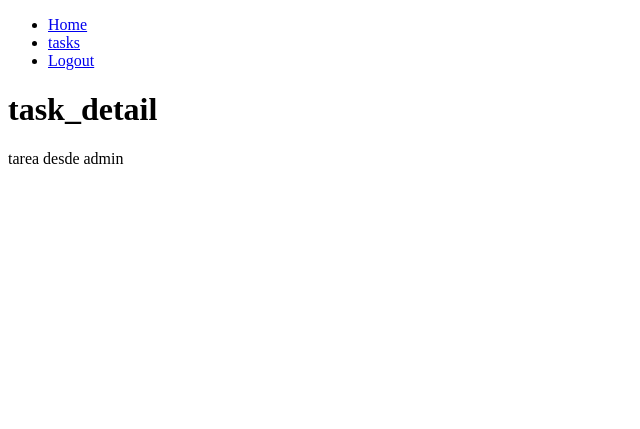
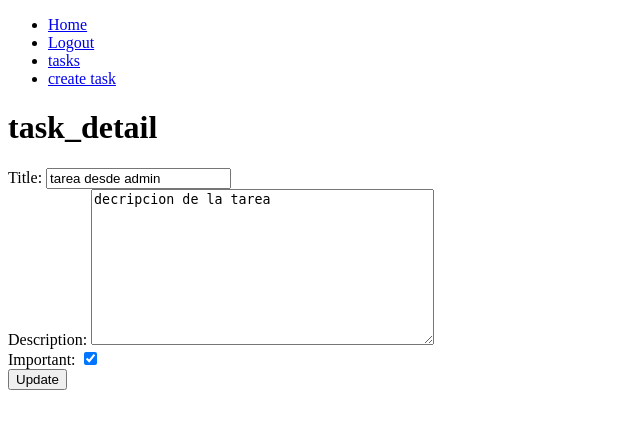
Before and after one commit to jaconet123/CRUD-Django, a Django app: page /task_detail/1 in a window 1280 px wide. Shown: the top 429 px of the page, without its empty margins (0-640 px from the left). Run offline with Django 5.2, Linux system fonts and the light colour scheme; a user stored in the database is signed in; data comes from the database, SQL or seed files in the repository; both versions use the stored data as it was after the commit.

Commit message:
tasks can be updated

```diff
--- a/tasks/templates/base.html
+++ b/tasks/templates/base.html
@@ -14,20 +14,22 @@
             <li>
                 <a href="{% url 'home' %}">Home</a>
             </li>
-            <li>
-                <a href="{% url 'tasks' %}">tasks</a>
-            </li>
-
 
             {% if user.is_authenticated %}
             <li>
                 <a href="{% url 'logoutx' %}">Logout</a>
             </li>
+            <li>
+                <a href="{% url 'tasks' %}">tasks</a>
+            </li>
+            <li>
+                <a href="{% url 'createtask' %}">create task</a>
+            </li>
             {% else %}
-              <li>
+            <li>
                 <a href="{% url 'signup' %}">signup</a>
             </li>
-             <li>
+            <li>
                 <a href="{% url 'loginx' %}">Login</a>
             </li>
             {% endif %}
--- a/tasks/templates/task_detail.html
+++ b/tasks/templates/task_detail.html
@@ -4,5 +4,12 @@
 {% block content %}
 
 <h1>task_detail</h1>
-{{task.title}}
+
+<form action="" method="POST">
+    {% csrf_token %}
+    {{error}}
+    {{form}}
+    <button>Update</button>
+</form>
+
 {% endblock %}
--- a/tasks/views.py
+++ b/tasks/views.py
@@ -1,4 +1,4 @@
-from django.shortcuts import render, redirect,get_object_or_404
+from django.shortcuts import render, redirect, get_object_or_404
 from django.db import IntegrityError
 from django.contrib.auth.forms import UserCreationForm, AuthenticationForm
 from django.contrib.auth.models import User
@@ -91,7 +91,25 @@ def create_task(request):
 
 
 def task_detail(request, task_id):
-    task_selected = get_object_or_404(Task,pk=task_id)
-    return render(request, 'task_detail.html', {
-        'task': task_selected
-    })
+
+    if request.method == 'GET':
+        task_selected = get_object_or_404(Task, pk=task_id,user=request.user)
+        detailform = createtaskform(instance=task_selected)
+        return render(request, 'task_detail.html', {
+            'task': task_selected,
+            'form': detailform
+        })
+    else:
+        try:
+            task_selected = get_object_or_404(Task, pk=task_id,user=request.user)
+            form = createtaskform(request.POST, instance=task_selected)
+            form.save()
+            return redirect(tasks)
+        except ValueError:
+            task_selected = get_object_or_404(Task, pk=task_id)
+            detailform = createtaskform(instance=task_selected)
+            return render(request, 'task_detail.html', {
+                'task': task_selected,
+                'form': detailform,
+                'error': "error updating task"
+            })
```
Also changed, not shown: db.sqlite3.
